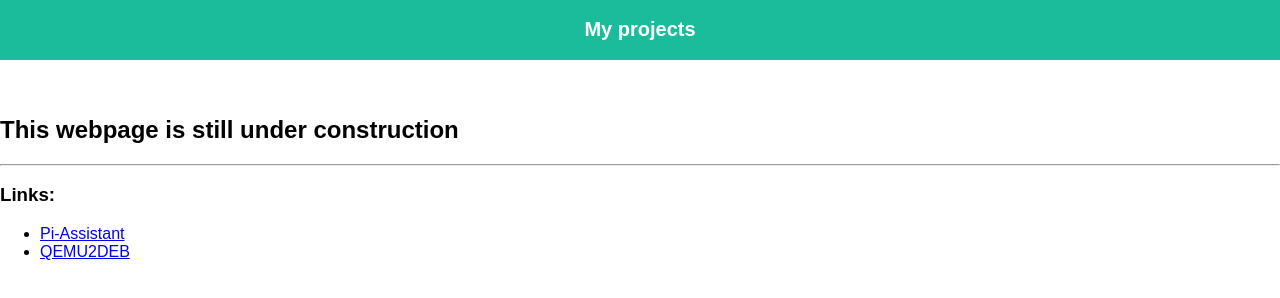
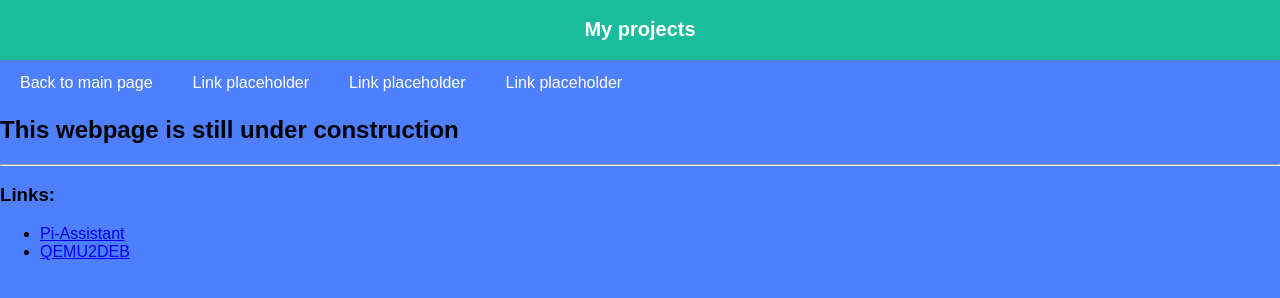
Before and after one commit to Itai-Nelken/itai-nelken.github.io, a plain HTML site: page projects.html in a window 1280 px wide. Drawn offline with Linux system fonts and the light colour scheme.

Commit message:
Update projects.html

```diff
--- a/projects.html
+++ b/projects.html
@@ -47,6 +47,7 @@
     <div class="header">
     <h1>My projects</h1>
   </div>
+  <body style="background-color: rgb(77, 127, 255);">
 
   <div class="navbar">
     <a href="https://itai-nelken.github.io/index.html">Back to main page</a>
```
